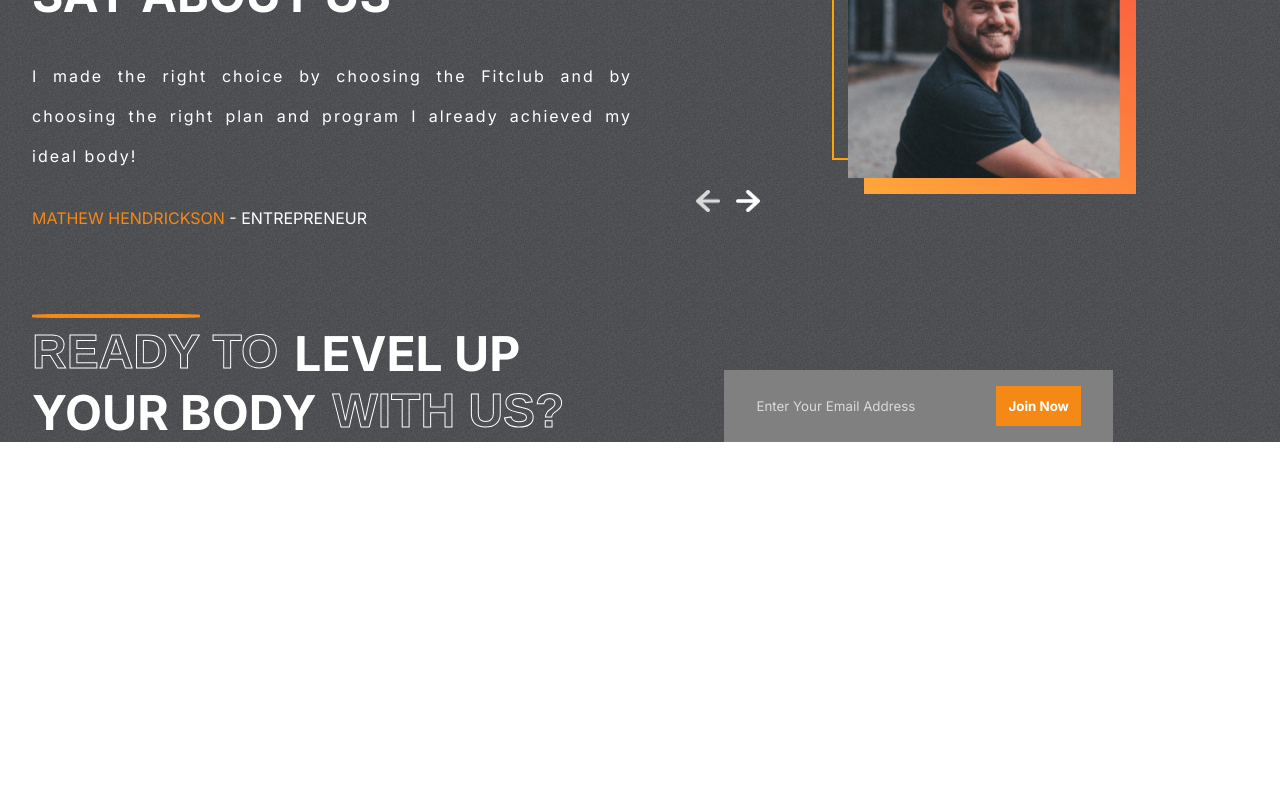
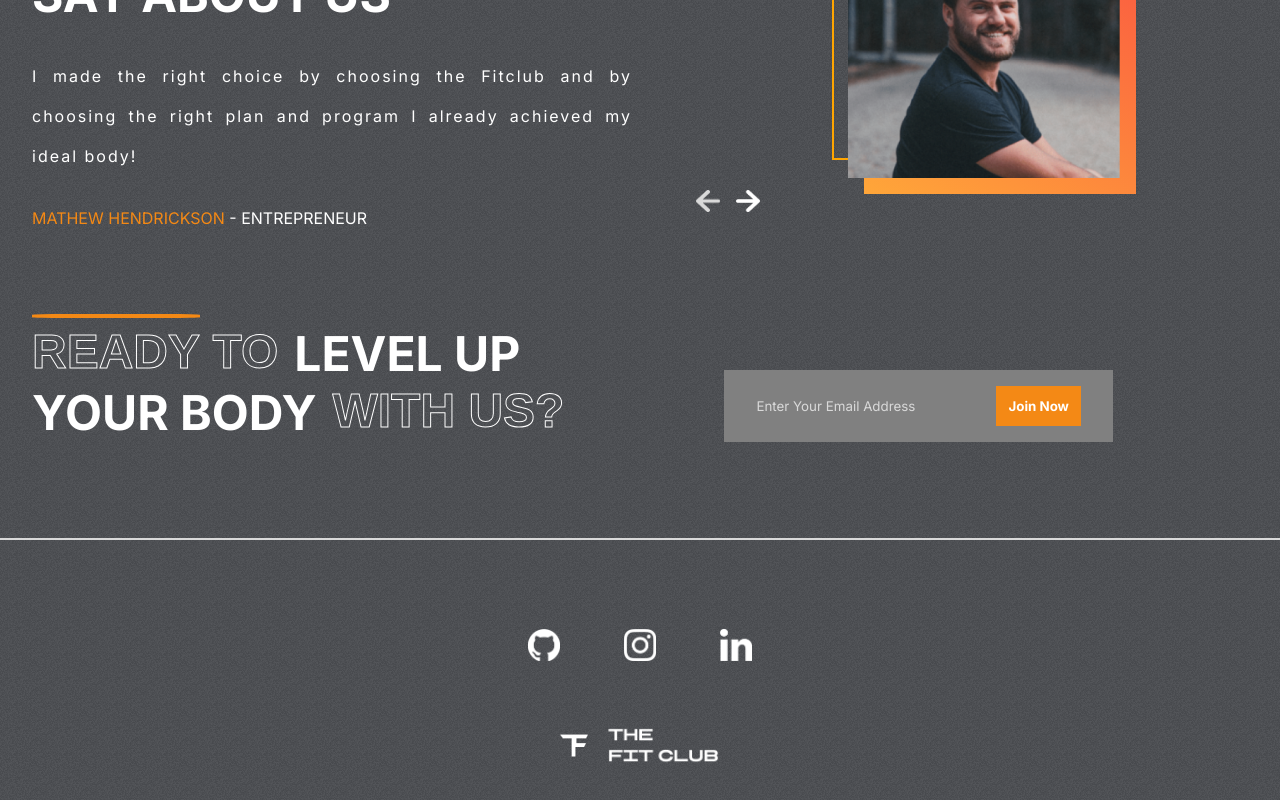
Before and after one commit to MohammedAboSido/React_Project05, a React (Create React App) app: page / in a window 1280 px wide. Shown: the part 2757-3557 px from the top of the page. Before the commit the page ends 3199 px from the top, so only its background shows below. Built offline with nearby package versions, Linux system fonts and the light colour scheme.

Commit message:
Footer Component

```diff
--- /dev/null
+++ b/src/components/Footer/Footer.jsx
@@ -0,0 +1,26 @@
+import React from "react";
+import github from "../../assets/github.png";
+import instagram from "../../assets/instagram.png";
+import linkedin from "../../assets/linkedin.png";
+import logo from "../../assets/logo.png";
+import style from "./style.module.css";
+
+export default function Footer() {
+  return (
+    <>
+      <div className={style.footerContainer}>
+        <hr />
+        <div className={style.footer}>
+          <div className={style.socialLinks}>
+            <img src={github} alt="" />
+            <img src={instagram} alt="" />
+            <img src={linkedin} alt="" />
+          </div>
+          <div className={style.logo}>
+            <img src={logo} alt="" />
+          </div>
+        </div>
+      </div>
+    </>
+  );
+}
--- /dev/null
+++ b/src/components/Footer/index.jsx
@@ -0,0 +1 @@
+export { default } from "./Footer";
--- /dev/null
+++ b/src/components/Footer/style.module.css
@@ -0,0 +1,32 @@
+.footerContainer {
+    position: relative;
+}
+
+.footerContainer>hr {
+    border: 1px solid var(--lightgray);
+}
+
+.footer {
+    padding: 1rem 2rem;
+    display: flex;
+    flex-direction: column;
+    gap: 4rem;
+    align-items: center;
+    justify-content: center;
+    height: 20rem;
+}
+
+.socialLinks {
+    display: flex;
+    gap: 4rem;
+}
+
+.socialLinks>img {
+    width: 2rem;
+    height: 2rem;
+    cursor: pointer;
+}
+
+.logo>img {
+    width: 10rem;
+}
--- a/src/components/Home.jsx
+++ b/src/components/Home.jsx
@@ -1,4 +1,5 @@
 import React from "react";
+import Footer from "./Footer/Footer";
 import Hero from "./Hero/Hero";
 import Join from "./Join/Join";
 import Plans from "./Plans/Plans";
@@ -15,6 +16,7 @@
       <Plans />
       <Testimonial />
       <Join />
+      <Footer />
     </>
   );
 };
```
